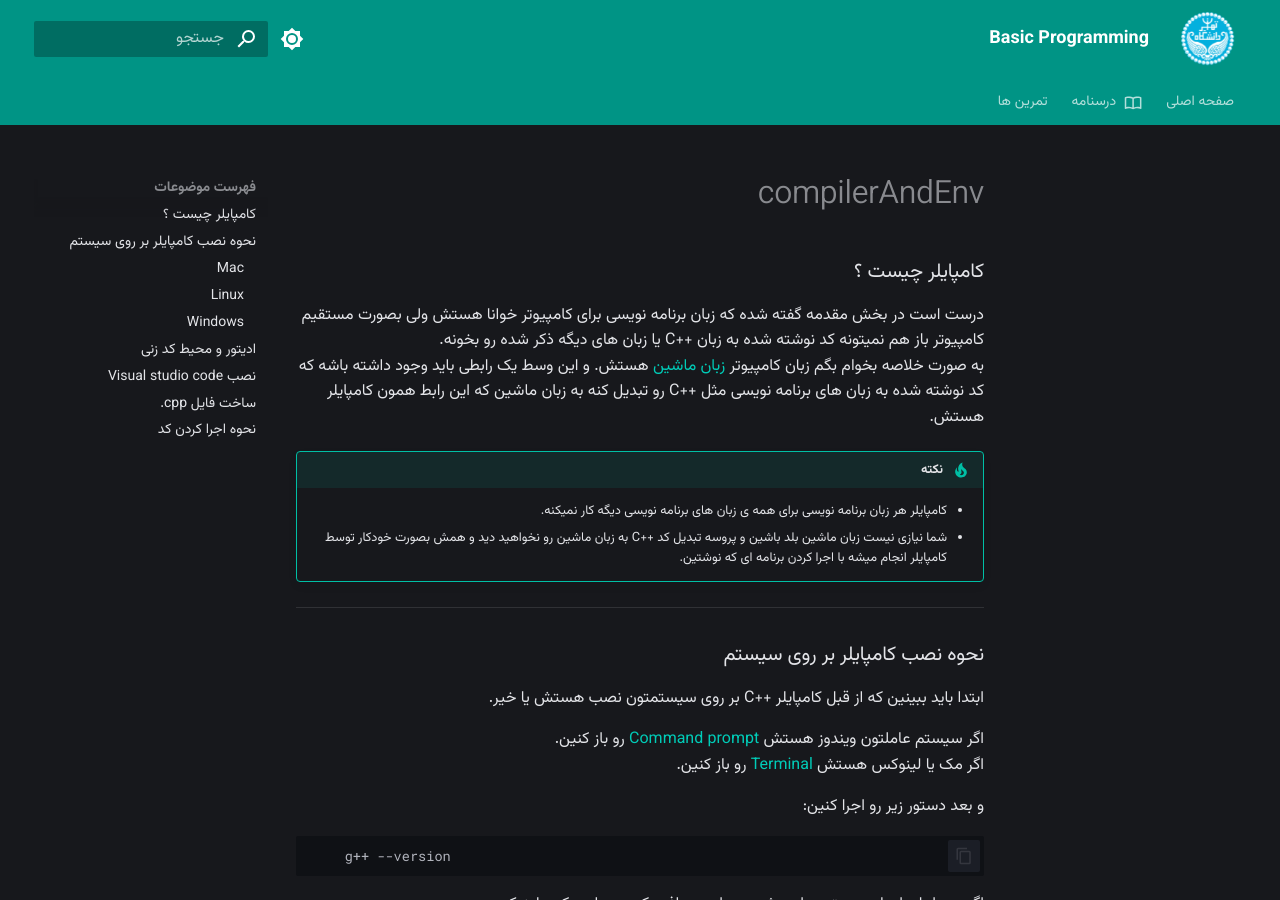
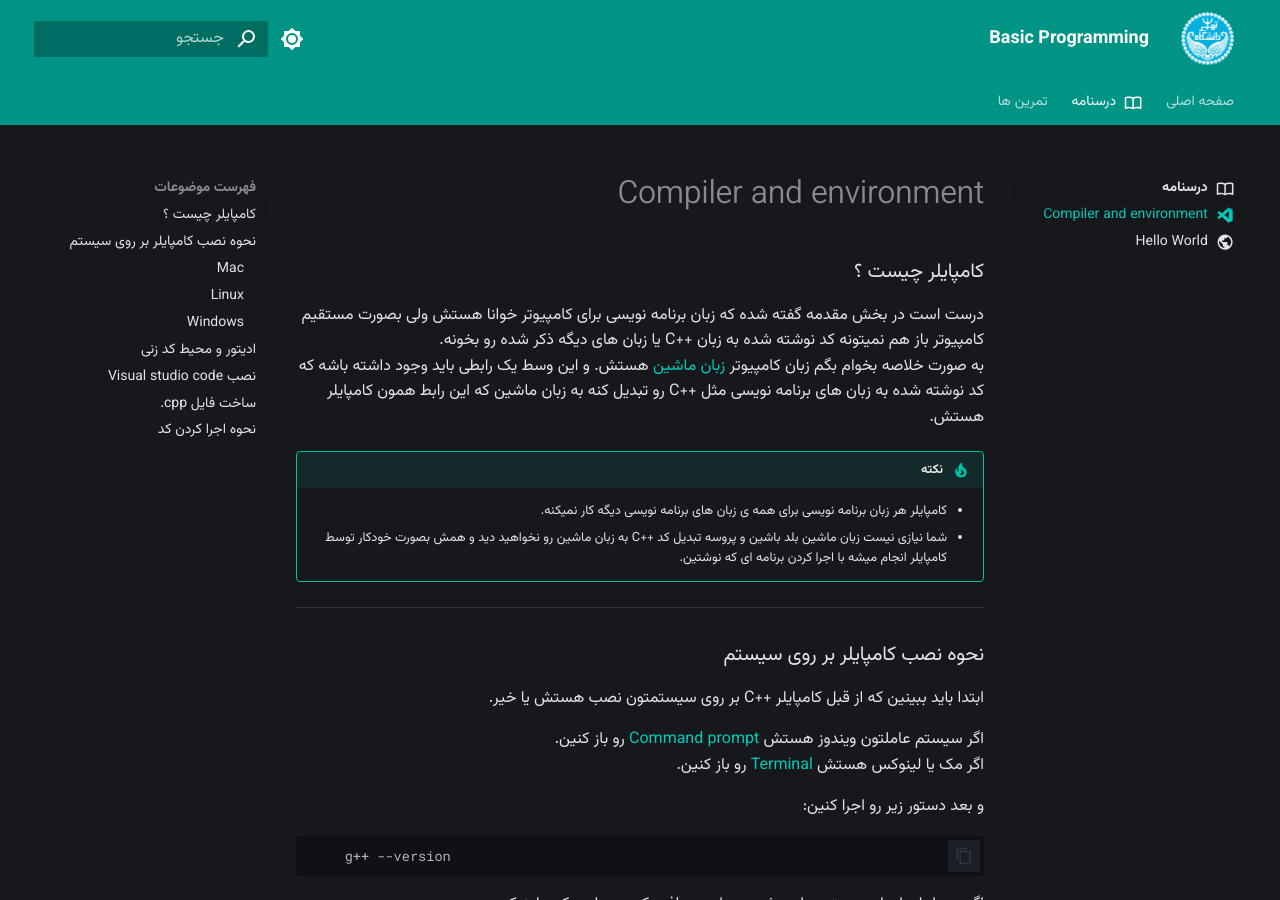
Before and after one commit to UTengsci/bp, an MkDocs documentation site: the page built from docs/content/compilerAndEnv.md, in a window 1280 px wide and 900 px high. Built offline with MkDocs 1.6.1 and Material for MkDocs 9.7.7, drawn with Linux system fonts in a browser that asks for light colours; emoji names are drawn with the system emoji font; some of the changed lines change nothing that is shown; some of the changed text lies outside the part shown.

Commit message:
Fix mkdocs.yml after rename

```diff
--- a/mkdocs.yml
+++ b/mkdocs.yml
@@ -3,7 +3,7 @@ nav:
   - صفحه اصلی: index.md
   - درسنامه:
     - content/index.md
-    - Compiler and environment: content/Compiler_and_env.md
+    - Compiler and environment: content/compilerAndEnv.md
     - Hello World: content/helloWorld.md
   - تمرین ها:
     - blog/index.md
```
